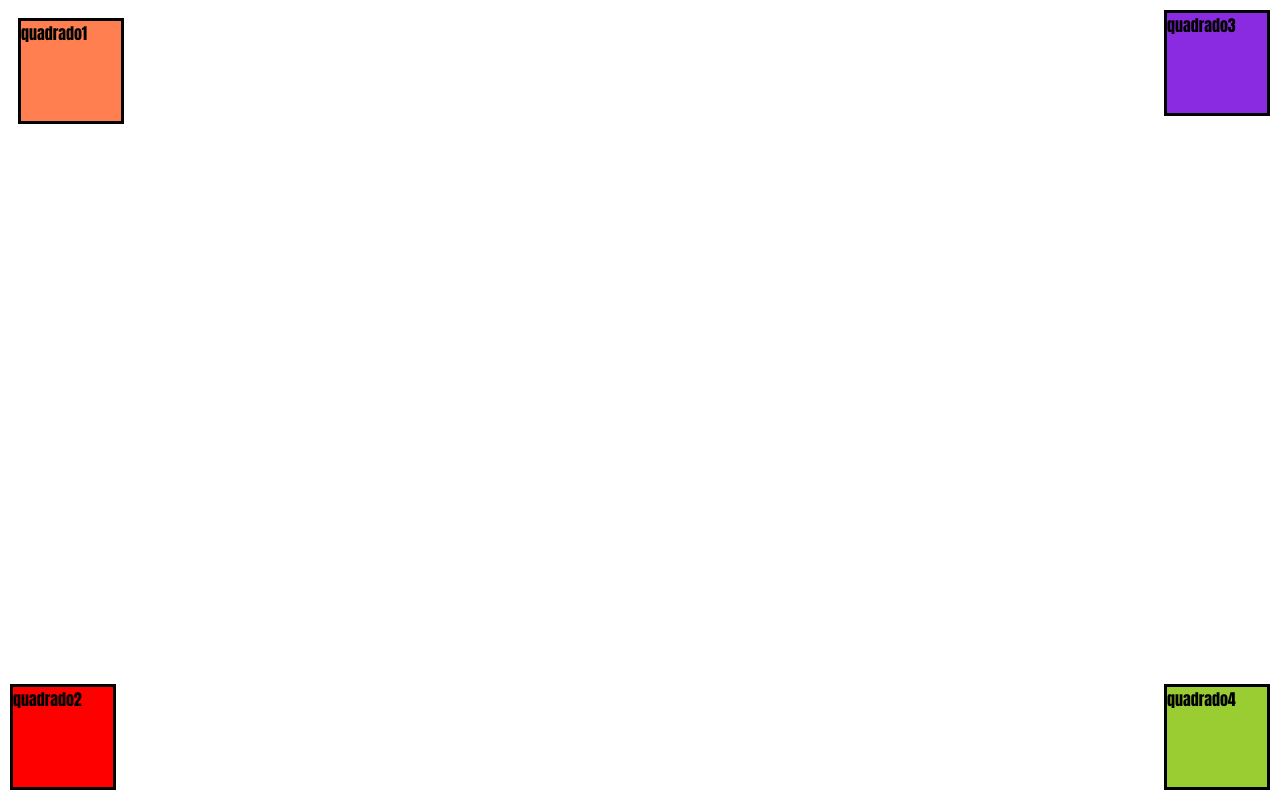
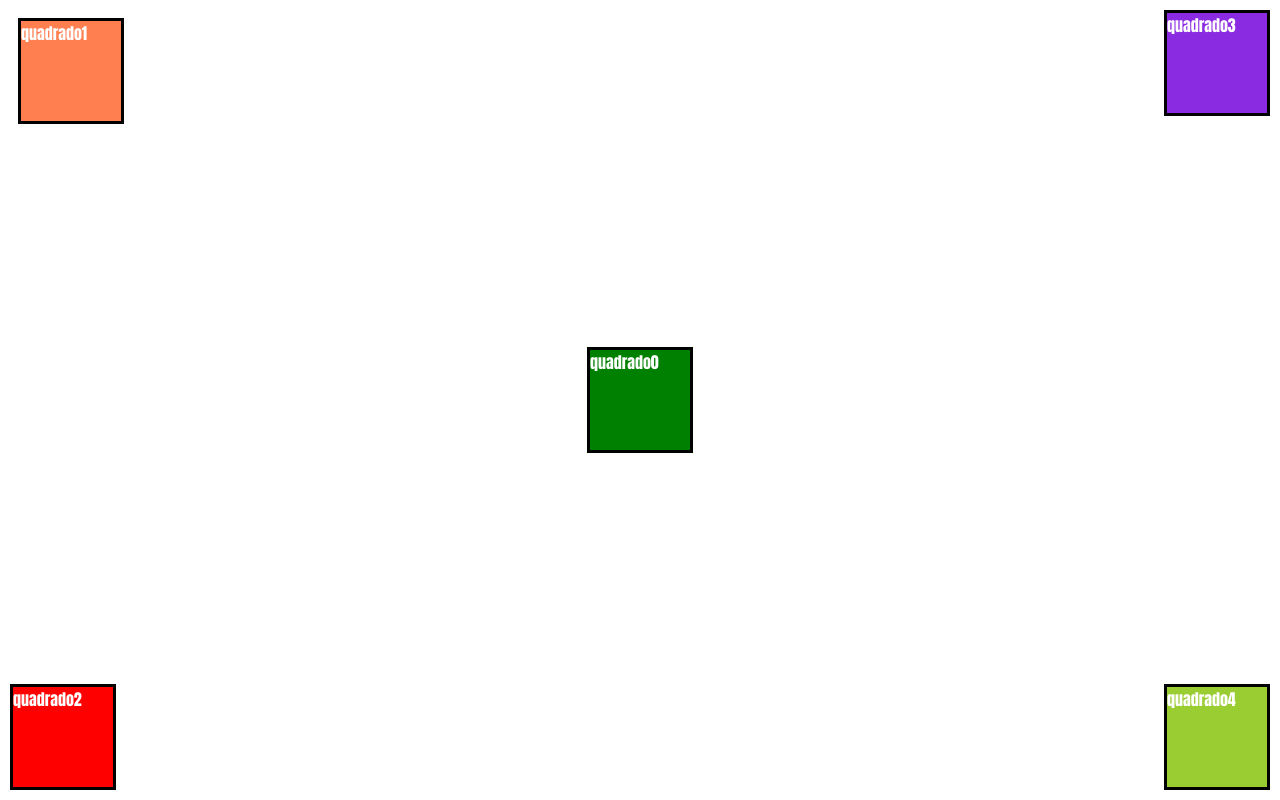
Before and after one commit to gustavodemelobr/UNINTER_exerciciodivs, a plain HTML site: page index.html in a window 1280 px wide. Drawn offline with Linux system fonts and the light colour scheme.

Commit message:
Acrescentado o quadrado central

```diff
--- a/estilo02.css
+++ b/estilo02.css
@@ -3,9 +3,20 @@
     width: 100px;
     height: 100px;
     margin: 10px;
+    color: white;
     background-color: coral;
     position: absolute;
     font-family: Impact, Haettenschweiler, 'Arial Narrow Bold', sans-serif;
+}
+.quadrado0 {
+    top: 0;
+    bottom: 0;
+    left: 0;
+    right: 0;
+    margin: auto;
+    width: 100px;
+    height: 100px;
+    background-color: green;
 }
 .quadrado2{
     left: 0px;
--- a/index.html
+++ b/index.html
@@ -7,6 +7,7 @@
     <link rel="stylesheet" = href="estilo02.css">
 </head>
 <body>
+    <div class="quadrado quadrado0">quadrado0</div>
     <div class="quadrado quadrado1">quadrado1</div>
     <div class="quadrado quadrado2">quadrado2</div>
     <div class="quadrado quadrado3">quadrado3</div>
```
